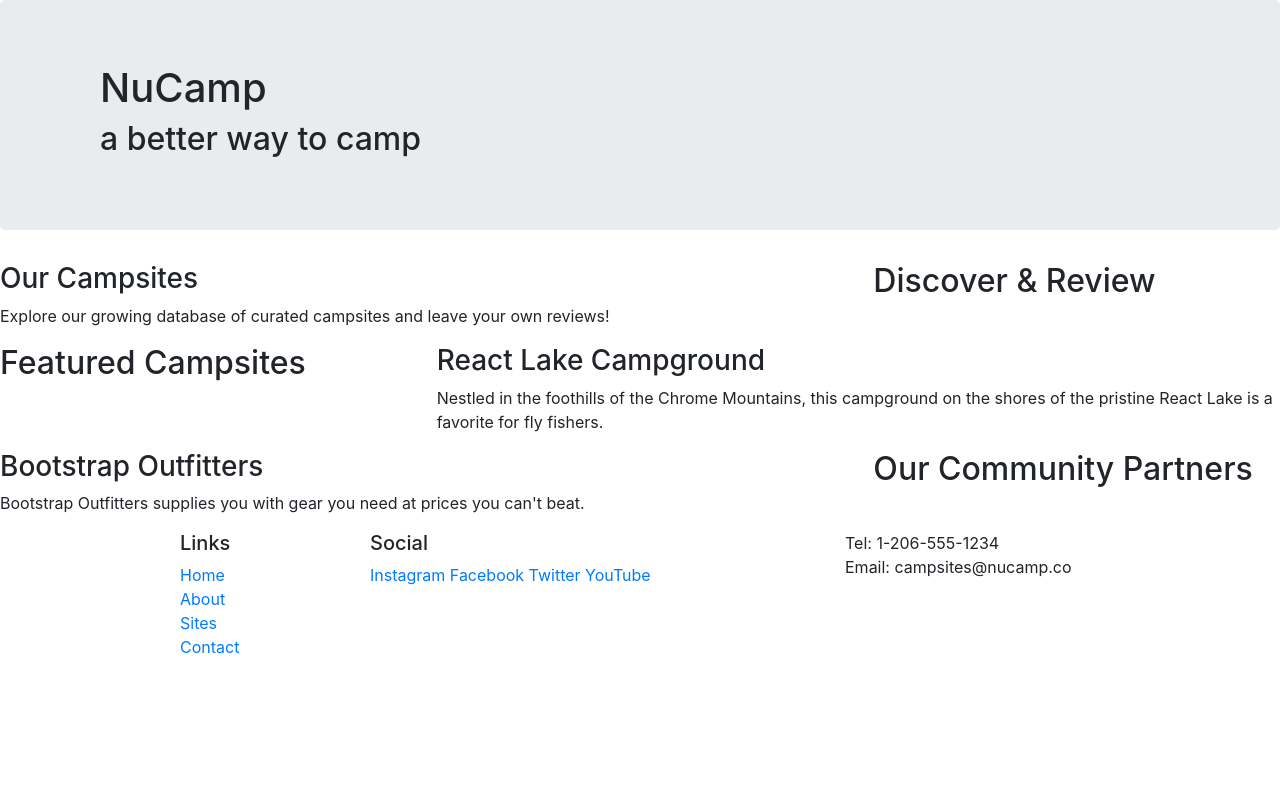
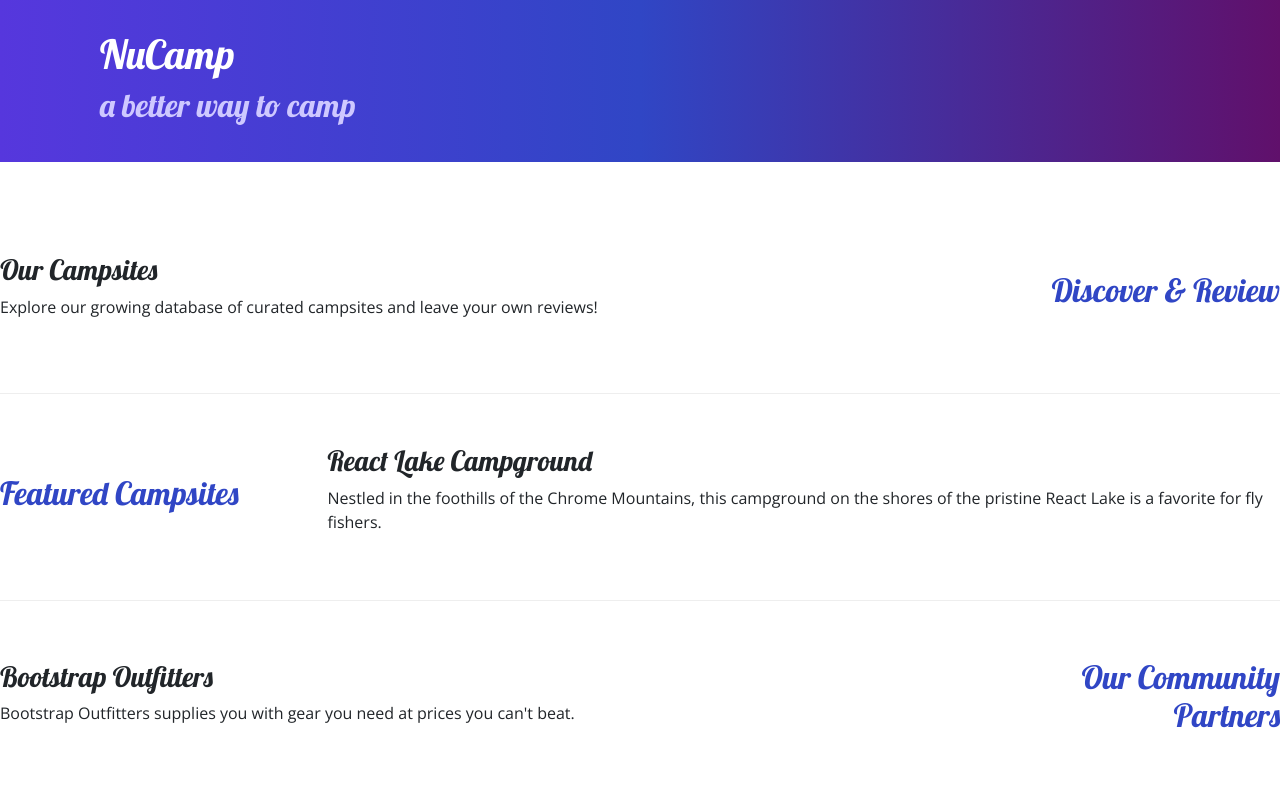
Before and after one commit to JoumanaLaude/bootstrap-grid, a website: page index.html in a window 1280 px wide. Shown: the top 800 px of the page. Drawn offline with nearby package versions, Linux system fonts and the light colour scheme.

Commit message:
end of exercise

```diff
--- /dev/null
+++ b/css/style.css
@@ -0,0 +1,32 @@
+body {
+   font-family: "Open Sans", sans-serif;
+}
+
+h1, h2, h3 {
+   font-family: "Lobster", cursive;
+}
+
+h2 {
+   color: #3046C5;
+}
+
+header h2 {
+   color: #CEC8FF;
+}
+
+footer {
+   background-image: linear-gradient(#CEC8FF, white);
+   padding: 20px 0;
+}
+
+.jumbotron {
+   padding: 30px;
+   background-image: linear-gradient(to right, #5637DD, #3046C5, #60106B);
+   color: white;
+}
+
+.row-content {
+   padding: 50px 0;
+   border-bottom: 1px ridge;
+   min-height: 200px;
+}
--- a/index.html
+++ b/index.html
@@ -6,15 +6,19 @@
        <meta charset="utf-8" />
        <meta name="viewport" content="width=device-width, initial-scale=1" />
 
-       <!-- Bootstrap CSS -->
-       <link rel="stylesheet" href="node_modules/bootstrap/dist/css/bootstrap.min.css" />
+    <!-- Bootstrap CSS -->
+    <link rel="stylesheet" href="node_modules/bootstrap/dist/css/bootstrap.min.css" />
+    <!-- Additional CSS must be placed after Bootstrap CSS -->
+    <link rel="stylesheet" href="https://fonts.googleapis.com/css?family=Lobster|Open+Sans" />
+    <link rel="stylesheet" href="css/style.css" />
 
     <title>NuCamp: A Better Way To Camp</title>
 </head>
 
 <body>
 
-<header class="jumbotron">
+<header class="jumbotron jumbotron-fluid">
+                    <!-- jumbrotron-fluid straightens out the rounded corners -->
     <div class="container"
         <div class="row">
             <div class="col">
@@ -28,9 +32,9 @@
 
     <div class="cotainer">
 
-        <div class="row">
-            <div class="col-sm-4 order-sm-last col md-3">
-                <h2>Discover & Review</h2>
+        <div class="row row-content align-items-center">
+            <div class="col-sm-4 order-sm-last col-md-3">
+                <h2 class="text-sm-right">Discover & Review</h2>
             </div>
 
             <div class="col">
@@ -40,8 +44,8 @@
         </div>
 
 
-        <div class="row">
-            <div class="col-sm-4 col md-3">
+        <div class="row row-content align-items-center">
+            <div class="col-sm-4 col-md-3">
                 <h2>Featured Campsites</h2>
             </div>
 
@@ -51,9 +55,9 @@
             </div>
         </div>
 
-        <div class="row">
-            <div class="col-sm-4 order-sm-last col md-3">
-                <h2>Our Community Partners</h2>
+        <div class="row row-content align-items-center">
+            <div class="col-sm-4 order-sm-last col-md-3">
+                <h2 class="text-sm-right">Our Community Partners</h2>
             </div>
 
             <div class="col">
@@ -76,7 +80,7 @@
                     </ul>
                 </div>
 
-                <div class="col-6 col-sm-5">
+                <div class="col-6 col-sm-5 text-center">
                     <h5>Social</h5>
                     <a href="http://instagram.com/">Instagram</a>
                     <a href="http://facebook.com/">Facebook</a>
@@ -84,7 +88,7 @@
                     <a href="http://youtube.com/">YouTube</a>
                 </div>
 
-                <div class="col-sm-4">
+                <div class="col-sm-4 text-center">
                     Tel: 1-206-555-1234<br />
                     Email: campsites@nucamp.co
                 </div>
```
